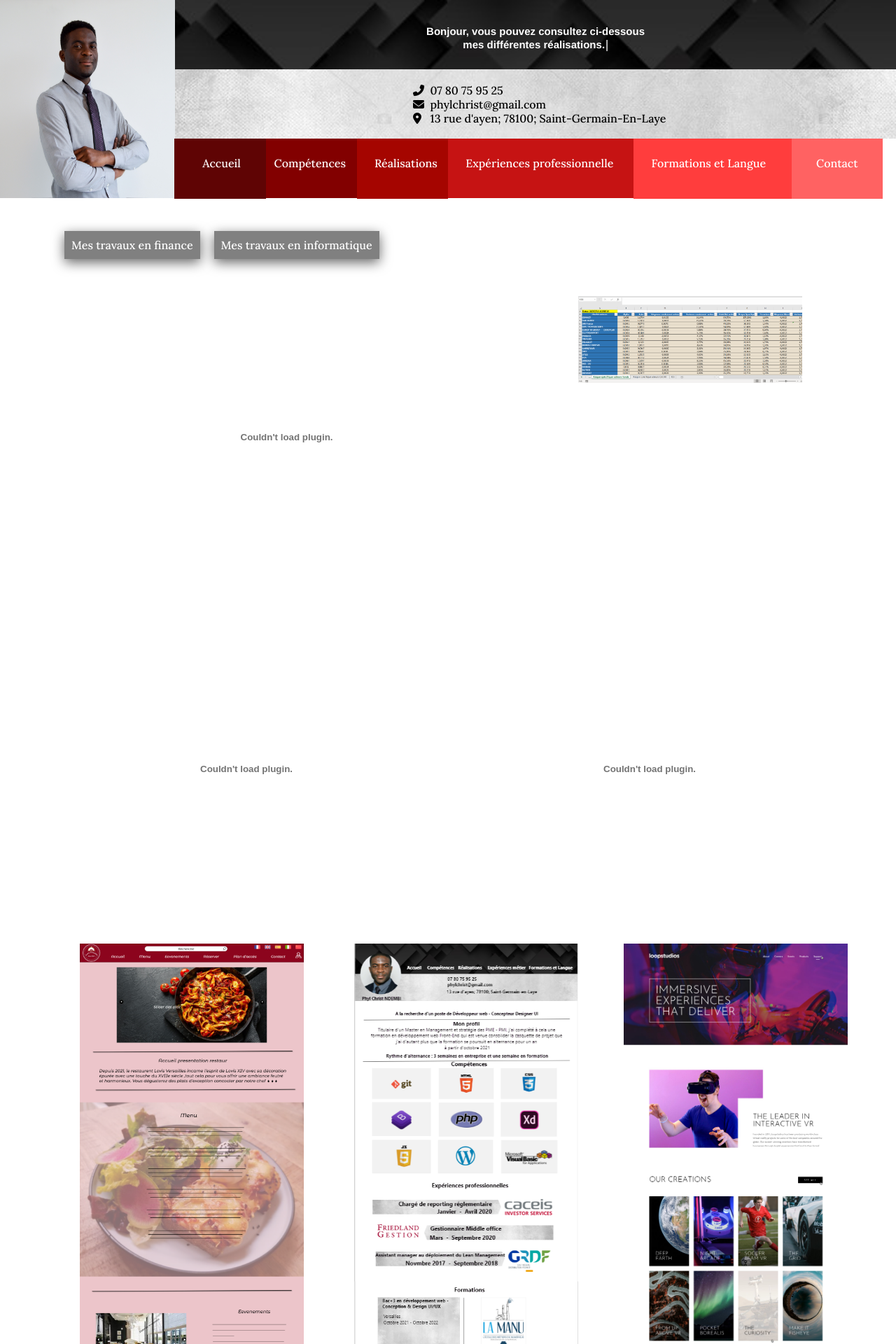
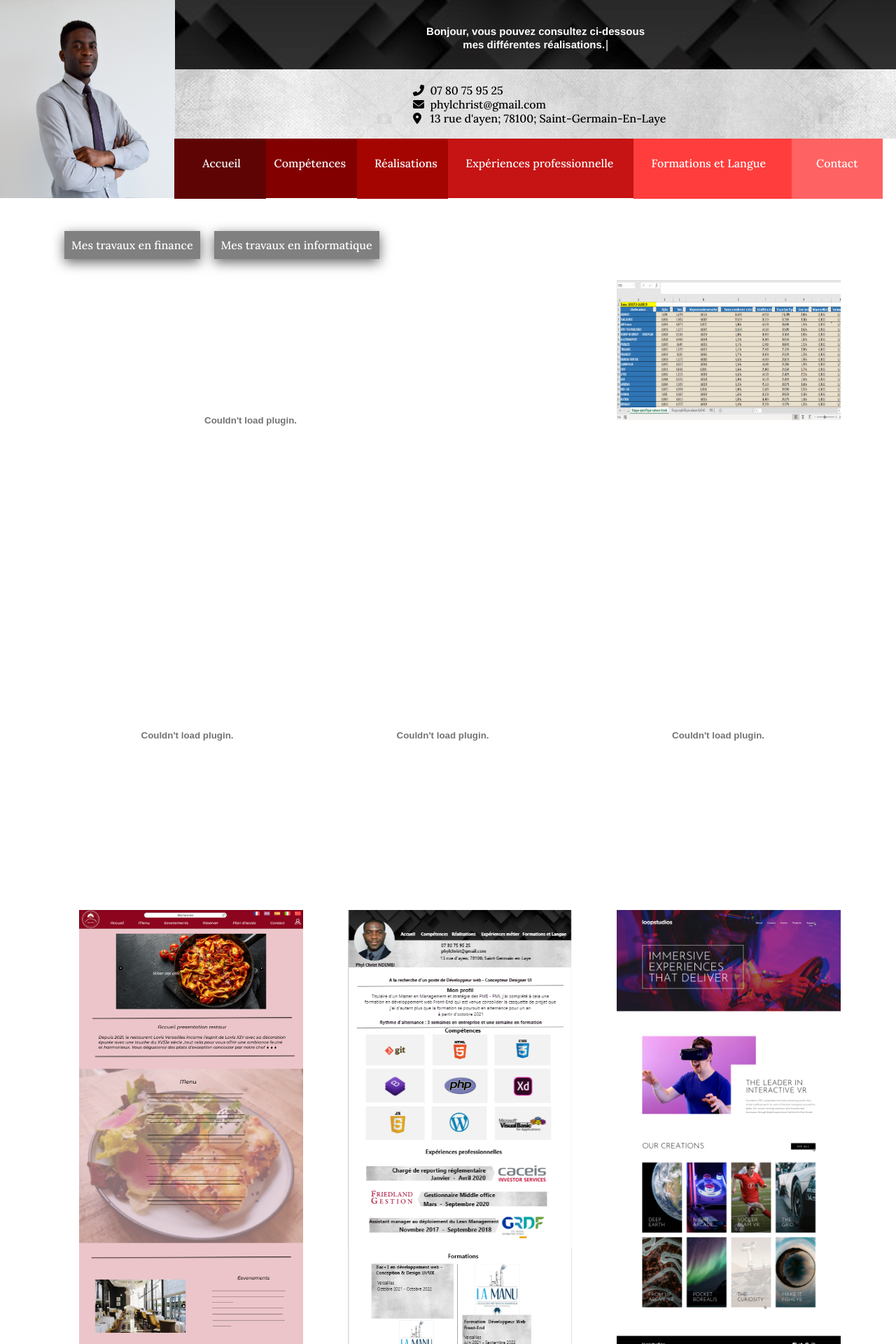
Before and after one commit to Phyl78/cvwebfinance, a PHP site: page /realisations.html in a window 1280 px wide. Shown: the top 1920 px of the page at 70% size. Run offline with PHP 8.4, Linux system fonts and the light colour scheme; some libraries are stand-ins or nearby versions.

Commit message:
ajout de document sur la page réalisation

```diff
--- a/autrespages.css
+++ b/autrespages.css
@@ -987,7 +987,7 @@ a{
     /* border: 2px solid green; */
     height: 30vw;
     width: 25vw;
-    margin-top:98px;
+    margin-top:115px;
     /* margin-bottom: 30px; */
     margin-left: 813px;
 
@@ -1014,13 +1014,17 @@ a{
 
 .maquette13{
     height: 400px;
-    width: 600px;
+    width: 500px;
     margin: 50px auto;
     /* border: 2px solid yellow; */
 }
 
 .maquette_pratique{
-    margin-top: 23px;
+    /* margin-top: 23px;  */
+   height: 200px;
+    width: 100%;
+    margin: auto;
+     /* border: 2px solid yellow; */
 }
 
 .landing{
@@ -1038,47 +1042,61 @@ a{
 .combi1{
     height: 35vw;
     width: 25vw;
-    margin:100px auto;
+    margin: auto;
+    /* margin:100px 42px 0px 22px; */
     /* border: 2px solid red; */
 }
 
 .combi3{
     height: 35vw;
     width: 25vw;
-    margin: 100px 0px 0px 23px;
+    margin:auto;
+    /* margin: 100px 0px 0px 23px; */
     /* border: 2px solid violet; */
 }
 
 .combi4{
     height: 35vw;
     width: 25vw;
-    margin: 100px 5px 0px 65px;
+    margin: 100px auto;
+    /* margin: 100px 5px 0px 65px; */
     /* border: 2px solid blue; */
 }
 
 
 .combi2{
-    height: 35vw;
+    height: 30vw;
     width: 25vw;
-    margin: auto;
+    margin: 0px auto 10px;
+    /* border: 2px solid blue; */
 }
 
 .combi_memoire{
     height: 400px;
     width: 550px;
-    margin: auto;
+    margin-left: 19px;
+    /* margin: auto; */
 }
 
 .combi_amf{
     height: 400px;
-    width: 450px;
-    margin: auto;
+    width: 350px;
+    margin: auto;
+    /* border: 2px solid violet; */
 }
 
 .combi_toeic{
     height: 400px;
-    width: 450px;
-    margin: auto;
+    width: 350px;
+    /* margin-right: 300px; */
+    /* border: 2px solid red; */
+}
+
+.combi_stage{
+    height: 400px;
+    width: 350px;
+    margin: auto;
+    /* margin-left: -140px; */
 }
 
 .page {
@@ -1304,6 +1322,7 @@ main {
 
     position: relative;
     /* border: 2px solid green; */
+    margin-right: 15px;
     /* width: 400px; */
 
 }
@@ -1377,7 +1396,7 @@ main {
     top: 0;
     left: 0;
     width: 100%;
-    height: 107%;
+    height: 125%;
     background: rgba(0, 0, 0, 0.6);
     color: #ffff;
     display: flex;
--- a/cvfinance.html
+++ b/cvfinance.html
@@ -98,7 +98,7 @@
 
         <div class="containerA">
 
-            <div class="git"><img src="imagescv/git-logo-1024x512-removebg-preview.png" class="space1"></div>
+            <div class="git"><img src="imagescv/1200px-MySQL.svg.png" class="space1"></div>
             <div class="html5"><img src="imagescv/512px-HTML5_logo_and_wordmark.svg.png" class="space2"></div>
             <div class="css3"><img src="imagescv/css3-logo.png" class="space3"></div>
 
--- a/realisations.html
+++ b/realisations.html
@@ -153,6 +153,19 @@
         </div>
 
 
+        <div id="image" class="combi_stage">
+
+            <embed src="Attestation_stage.PDF" id="image_img" id="finance" class="maquette13" />
+
+            <!-- <div class="image_overlay">
+
+                <div class="image_title"><a href="#"> <span style="text-decoration: none;"> En savoir plus</span></a></div> -->
+
+                <!-- <p class="image_description" style="text-align: center;">Mes résultats du Toeic</p> -->
+
+           <!-- </div> -->
+        </div>
+
 
 
         <!-- réalisation dev -->
@@ -164,7 +177,7 @@
 
             <div class="image_overlay1">
 
-                <div class="image_title"><a href="https://phyl78.github.io/Projet_de_groupe-site_vitrine/site.html" target="blank_r"> <span style="text-decoration: none; color: white;"> Voir plus</span></a></div>
+                <div class="image_title"><a href="https://phyl78.github.io/Projet_de_groupe-site_vitrine/site.html" target="blank_r"> <span style="text-decoration: none; color: white;"> Voir le site</span></a></div>
                 <p class="image_description" style="text-align: center;">Maquette du site vitrine d'un restaurant</p>
 
 
@@ -191,7 +204,7 @@
 
             <div id="overlay" class="image_overlay3">
 
-                <div class="image_title"> <a href="https://phyl78.github.io/Site_vitrine_Loop_Studios_Landing_Page/" target="blank_r"> <span style="text-decoration: none; color: white;"> Voir plus</span></a> </div>
+                <div class="image_title"> <a href="https://phyl78.github.io/Site_vitrine_Loop_Studios_Landing_Page/" target="blank_r"> <span style="text-decoration: none; color: white;"> Voir le site</span></a> </div>
                 <p class="image_description"style="text-align: center;">Maquette d'une Landing page d'un studio photo</p>
 
             </div>
@@ -200,15 +213,13 @@
         </div>
 
 
-
-
         <div  class="comb" id="image" >
             <img src="imagescv/ht-pacher.png" id="image_img2" class="site" alt="">
 
             <div id="overlay" class="image_overlay4">
 
 
-             <div class="image_title"> <a href="https://ht-pacher.fr/" target="blank_r"> <span style="text-decoration: none; color: white;"> Voir plus</span> </a> </div>
+             <div class="image_title"> <a href="https://ht-pacher.fr/" target="blank_r"> <span style="text-decoration: none; color: white;"> Voir le site</span> </a> </div>
             <p class="image_description" style="text-align: center;">Maquette du site d'une boutique de e-commerce réalisé en freelance</p>
 
 
```
Also changed, not shown: 1 other file.
